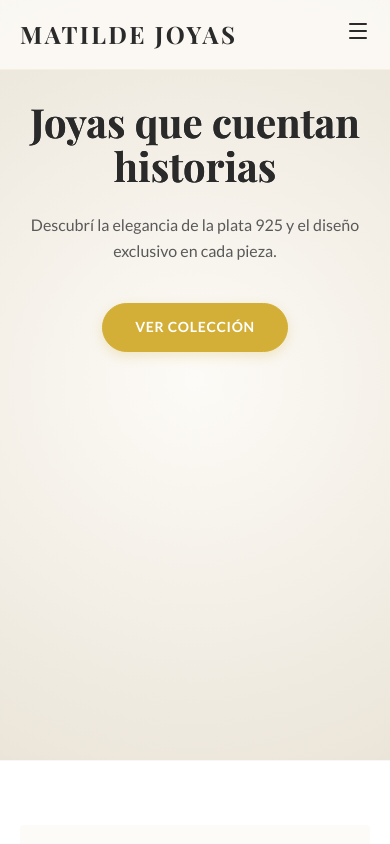
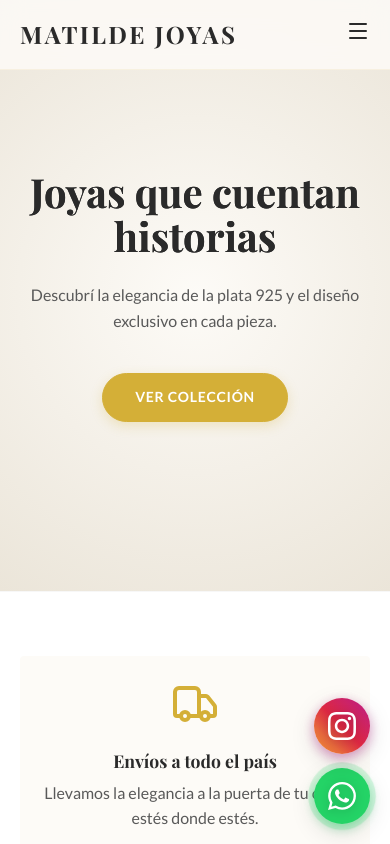
Before and after one commit to lenko1234/Matilde-joyas, a plain HTML site: page index.html in a window 390 px wide. Shown: the top 844 px of the page. Drawn offline with nearby package versions, Linux system fonts and the light colour scheme; a web font is replaced by a local one.

Commit message:
ui changes

```diff
--- a/index.html
+++ b/index.html
@@ -119,11 +119,12 @@
     <section id="nosotros" class="about">
         <div class="container about-container">
             <div class="about-text fade-in-left">
-                <h2 class="shimmer-text">Sobre Matilde Joyas</h2>
-                <p>Hola, soy <strong>María Sol</strong>. Bienvenidos a este espacio donde la joyería se encuentra con la
+                <h2 class="shimmer-text">Sobre Nosotras</h2>
+                <p>Hola, somos <strong>María Sol, Cristal y Cielo</strong>. Bienvenidos a este espacio donde la joyería
+                    se encuentra con la
                     emoción.</p>
-                <p>Desde <em>Concepción del Uruguay, Entre Ríos</em>, selecciono y ofrezco joyas que no son solo
-                    accesorios, sino recuerdos tangibles. Mi misión es ayudarte a encontrar esa pieza perfecta que
+                <p>Desde <em>Concepción del Uruguay, Entre Ríos</em>, seleccionamos y ofrecemos joyas que no son solo
+                    accesorios, sino recuerdos tangibles. Nuestra misión es ayudarte a encontrar esa pieza perfecta que
                     cuente tu propia historia.</p>
                 <div class="location-tag">
                     <i data-lucide="map-pin"></i> Alberdi 1649, Concepción del Uruguay
@@ -158,26 +159,29 @@
                     <h3 class="shimmer-text">MATILDE JOYAS</h3>
                     <p>Joyas que cuentan historias.</p>
                 </div>
-                <div class="footer-links">
-                    <a href="https://www.instagram.com/matildejoyas_/" target="_blank" class="social-link">
-                        <i data-lucide="instagram"></i> @matildejoyas_
-                    </a>
-                    <a href="https://wa.me/5493442622135" target="_blank" class="social-link">
-                        <svg xmlns="http://www.w3.org/2000/svg" width="24" height="24" viewBox="0 0 24 24" fill="none"
-                            stroke="currentColor" stroke-width="2" stroke-linecap="round" stroke-linejoin="round">
-                            <path d="M3 21l1.65-3.8a9 9 0 1 1 3.4 2.9L3 21" />
-                            <path
-                                d="M9 10a.5.5 0 0 0 1 0V9a.5.5 0 0 0-1 0v1a5 5 0 0 0 5 5h1a.5.5 0 0 0 0-1h-1a.5.5 0 0 0 0 1" />
-                        </svg> WhatsApp
-                    </a>
-
-                </div>
             </div>
             <div class="footer-bottom">
                 <p>&copy; 2025 Matilde Joyas. Todos los derechos reservados.</p>
             </div>
         </div>
     </footer>
+
+    <!-- WhatsApp Floating Button -->
+    <a href="https://wa.me/5493442622135" target="_blank" class="whatsapp-float" aria-label="Contactar por WhatsApp">
+        <svg xmlns="http://www.w3.org/2000/svg" width="32" height="32" viewBox="0 0 24 24" fill="white">
+            <path
+                d="M17.472 14.382c-.297-.149-1.758-.867-2.03-.967-.273-.099-.471-.148-.67.15-.197.297-.767.966-.94 1.164-.173.199-.347.223-.644.075-.297-.15-1.255-.463-2.39-1.475-.883-.788-1.48-1.761-1.653-2.059-.173-.297-.018-.458.13-.606.134-.133.298-.347.446-.52.149-.174.198-.298.298-.497.099-.198.05-.371-.025-.52-.075-.149-.669-1.612-.916-2.207-.242-.579-.487-.5-.669-.51-.173-.008-.371-.01-.57-.01-.198 0-.52.074-.792.372-.272.297-1.04 1.016-1.04 2.479 0 1.462 1.065 2.875 1.213 3.074.149.198 2.096 3.2 5.077 4.487.709.306 1.262.489 1.694.625.712.227 1.36.195 1.871.118.571-.085 1.758-.719 2.006-1.413.248-.694.248-1.289.173-1.413-.074-.124-.272-.198-.57-.347m-5.421 7.403h-.004a9.87 9.87 0 01-5.031-1.378l-.361-.214-3.741.982.998-3.648-.235-.374a9.86 9.86 0 01-1.51-5.26c.001-5.45 4.436-9.884 9.888-9.884 2.64 0 5.122 1.03 6.988 2.898a9.825 9.825 0 012.893 6.994c-.003 5.45-4.437 9.884-9.885 9.884m8.413-18.297A11.815 11.815 0 0012.05 0C5.495 0 .16 5.335.157 11.892c0 2.096.547 4.142 1.588 5.945L.057 24l6.305-1.654a11.882 11.882 0 005.683 1.448h.005c6.554 0 11.89-5.335 11.893-11.893a11.821 11.821 0 00-3.48-8.413Z" />
+        </svg>
+    </a>
+
+    <!-- Instagram Floating Button -->
+    <a href="https://www.instagram.com/matildejoyas_/" target="_blank" class="instagram-float"
+        aria-label="Seguinos en Instagram">
+        <svg xmlns="http://www.w3.org/2000/svg" width="32" height="32" viewBox="0 0 24 24" fill="white">
+            <path
+                d="M12 2.163c3.204 0 3.584.012 4.85.07 3.252.148 4.771 1.691 4.919 4.919.058 1.265.069 1.645.069 4.849 0 3.205-.012 3.584-.069 4.849-.149 3.225-1.664 4.771-4.919 4.919-1.266.058-1.644.07-4.85.07-3.204 0-3.584-.012-4.849-.07-3.26-.149-4.771-1.699-4.919-4.92-.058-1.265-.07-1.644-.07-4.849 0-3.204.013-3.583.07-4.849.149-3.227 1.664-4.771 4.919-4.919 1.266-.057 1.645-.069 4.849-.069zm0-2.163c-3.259 0-3.667.014-4.947.072-4.358.2-6.78 2.618-6.98 6.98-.059 1.281-.073 1.689-.073 4.948 0 3.259.014 3.668.072 4.948.2 4.358 2.618 6.78 6.98 6.98 1.281.058 1.689.072 4.948.072 3.259 0 3.668-.014 4.948-.072 4.354-.2 6.782-2.618 6.979-6.98.059-1.28.073-1.689.073-4.948 0-3.259-.014-3.667-.072-4.947-.196-4.354-2.617-6.78-6.979-6.98-1.281-.059-1.69-.073-4.949-.073zm0 5.838c-3.403 0-6.162 2.759-6.162 6.162s2.759 6.163 6.162 6.163 6.162-2.759 6.162-6.163c0-3.403-2.759-6.162-6.162-6.162zm0 10.162c-2.209 0-4-1.79-4-4 0-2.209 1.791-4 4-4s4 1.791 4 4c0 2.21-1.791 4-4 4zm6.406-11.845c-.796 0-1.441.645-1.441 1.44s.645 1.44 1.441 1.44c.795 0 1.439-.645 1.439-1.44s-.644-1.44-1.439-1.44z" />
+        </svg>
+    </a>
 
     <script src="script.js"></script>
     <script>
--- a/script.js
+++ b/script.js
@@ -75,4 +75,25 @@ document.addEventListener('DOMContentLoaded', () => {
     // Note: We need to add these classes in HTML next
     const shimmerElements = document.querySelectorAll('.shimmer-block, .shimmer-text');
     shimmerElements.forEach(el => shimmerObserver.observe(el));
+
+    // Instagram Button - Show when footer is visible
+    const footer = document.querySelector('.footer');
+    const instagramButton = document.querySelector('.instagram-float');
+
+    if (footer && instagramButton) {
+        const footerObserver = new IntersectionObserver((entries) => {
+            entries.forEach(entry => {
+                if (entry.isIntersecting) {
+                    instagramButton.classList.add('show');
+                } else {
+                    instagramButton.classList.remove('show');
+                }
+            });
+        }, {
+            threshold: 0.1,
+            rootMargin: '0px 0px -100px 0px' // Trigger slightly before footer is fully visible
+        });
+
+        footerObserver.observe(footer);
+    }
 });
--- a/style.css
+++ b/style.css
@@ -261,13 +261,11 @@ section {
 /* Hero Section */
 .hero {
     position: relative;
-    min-height: 90vh;
-    /* Reduced slightly strictly full screen can be overwhelming */
+    min-height: 70vh;
     display: flex;
     align-items: center;
     justify-content: center;
     text-align: center;
-    padding-top: var(--header-height);
     background: radial-gradient(circle at center, #FDFBF7 0%, #EBE5D9 100%);
     overflow: hidden;
 }
@@ -277,6 +275,9 @@ section {
     z-index: 2;
     max-width: 900px;
     padding: 0 var(--space-5);
+    width: 100%;
+    margin-top: var(--header-height);
+    /* Push content down to compensate for navbar */
 }
 
 .hero h1 {
@@ -517,46 +518,20 @@ section {
 }
 
 .footer-content {
-    display: grid;
-    grid-template-columns: 1fr auto;
-    gap: var(--space-10);
+    text-align: center;
     margin-bottom: var(--space-12);
-    align-items: start;
     border-bottom: 1px solid rgba(255, 255, 255, 0.1);
     padding-bottom: var(--space-10);
 }
 
 .footer-brand h3 {
-    color: var(--accent-gold);
+    color: var(--white);
     font-size: 1.75rem;
     margin-bottom: var(--space-3);
-    color: var(--white);
 }
 
 .footer-brand p {
     color: #999;
-}
-
-.footer-links {
-    display: flex;
-    flex-direction: column;
-    gap: var(--space-4);
-    text-align: right;
-}
-
-.social-link {
-    display: inline-flex;
-    align-items: center;
-    justify-content: flex-end;
-    gap: var(--space-3);
-    color: #ccc;
-    font-size: 0.95rem;
-}
-
-.social-link:hover {
-    color: var(--accent-gold);
-    transform: translateX(-4px);
-    /* Slight nudge left */
 }
 
 .footer-bottom {
@@ -696,25 +671,156 @@ section {
     transform: scale(1.1);
 }
 
+/* WhatsApp Floating Button */
+.whatsapp-float {
+    position: fixed;
+    bottom: 30px;
+    right: 30px;
+    width: 60px;
+    height: 60px;
+    background-color: #25D366;
+    border-radius: 50%;
+    display: flex;
+    align-items: center;
+    justify-content: center;
+    box-shadow: 0 4px 12px rgba(37, 211, 102, 0.4),
+        0 8px 24px rgba(0, 0, 0, 0.15);
+    z-index: 999;
+    transition: all 0.3s cubic-bezier(0.4, 0, 0.2, 1);
+}
+
+.whatsapp-float:hover {
+    background-color: #128C7E;
+    transform: scale(1.1);
+    box-shadow: 0 6px 16px rgba(37, 211, 102, 0.5),
+        0 12px 32px rgba(0, 0, 0, 0.2);
+}
+
+.whatsapp-float svg {
+    width: 32px;
+    height: 32px;
+    filter: drop-shadow(0 2px 4px rgba(0, 0, 0, 0.2));
+}
+
+/* Instagram Floating Button */
+.instagram-float {
+    position: fixed;
+    bottom: 30px;
+    right: 110px;
+    /* Positioned to the left of WhatsApp button */
+    width: 60px;
+    height: 60px;
+    background: linear-gradient(45deg, #f09433 0%, #e6683c 25%, #dc2743 50%, #cc2366 75%, #bc1888 100%);
+    border-radius: 50%;
+    display: flex;
+    align-items: center;
+    justify-content: center;
+    box-shadow: 0 4px 12px rgba(188, 24, 136, 0.4),
+        0 8px 24px rgba(0, 0, 0, 0.15);
+    z-index: 999;
+    transition: all 0.3s cubic-bezier(0.4, 0, 0.2, 1);
+    opacity: 0;
+    transform: scale(0) rotate(-180deg);
+}
+
+.instagram-float.show {
+    opacity: 1;
+    transform: scale(1) rotate(0deg);
+    animation: bounce-in 0.6s cubic-bezier(0.68, -0.55, 0.265, 1.55);
+}
+
+.instagram-float:hover {
+    transform: scale(1.1) rotate(5deg);
+    box-shadow: 0 6px 16px rgba(188, 24, 136, 0.6),
+        0 12px 32px rgba(0, 0, 0, 0.2);
+}
+
+.instagram-float svg {
+    width: 32px;
+    height: 32px;
+    filter: drop-shadow(0 2px 4px rgba(0, 0, 0, 0.2));
+}
+
+/* Bounce-in animation for Instagram button */
+@keyframes bounce-in {
+    0% {
+        opacity: 0;
+        transform: scale(0) rotate(-180deg);
+    }
+
+    50% {
+        transform: scale(1.15) rotate(10deg);
+    }
+
+    70% {
+        transform: scale(0.95) rotate(-5deg);
+    }
+
+    100% {
+        opacity: 1;
+        transform: scale(1) rotate(0deg);
+    }
+}
+
+/* Pulse effect for extra attention */
+.whatsapp-float::before {
+    content: '';
+    position: absolute;
+    top: 50%;
+    left: 50%;
+    width: 100%;
+    height: 100%;
+    background-color: rgba(37, 211, 102, 0.3);
+    border-radius: 50%;
+    transform: translate(-50%, -50%);
+    animation: pulse-ring 2s ease-out infinite;
+}
+
+@keyframes pulse-ring {
+    0% {
+        transform: translate(-50%, -50%) scale(1);
+        opacity: 1;
+    }
+
+    100% {
+        transform: translate(-50%, -50%) scale(1.5);
+        opacity: 0;
+    }
+}
+
+/* Mobile adjustments */
+@media (max-width: 768px) {
+    .whatsapp-float {
+        width: 56px;
+        height: 56px;
+        bottom: 20px;
+        right: 20px;
+    }
+
+    .whatsapp-float svg {
+        width: 28px;
+        height: 28px;
+    }
+
+    .instagram-float {
+        width: 56px;
+        height: 56px;
+        bottom: 90px;
+        /* Stack vertically on mobile */
+        right: 20px;
+    }
+
+    .instagram-float svg {
+        width: 28px;
+        height: 28px;
+    }
+}
+
 /* Responsive Overrides */
 @media (max-width: 900px) {
     .about-container {
         grid-template-columns: 1fr;
         gap: var(--space-10);
-    }
-
-    .footer-content {
-        grid-template-columns: 1fr;
-        text-align: center;
-    }
-
-    .footer-links {
-        align-items: center;
-        text-align: center;
-    }
-
-    .social-link {
-        justify-content: center;
     }
 }
 
```
